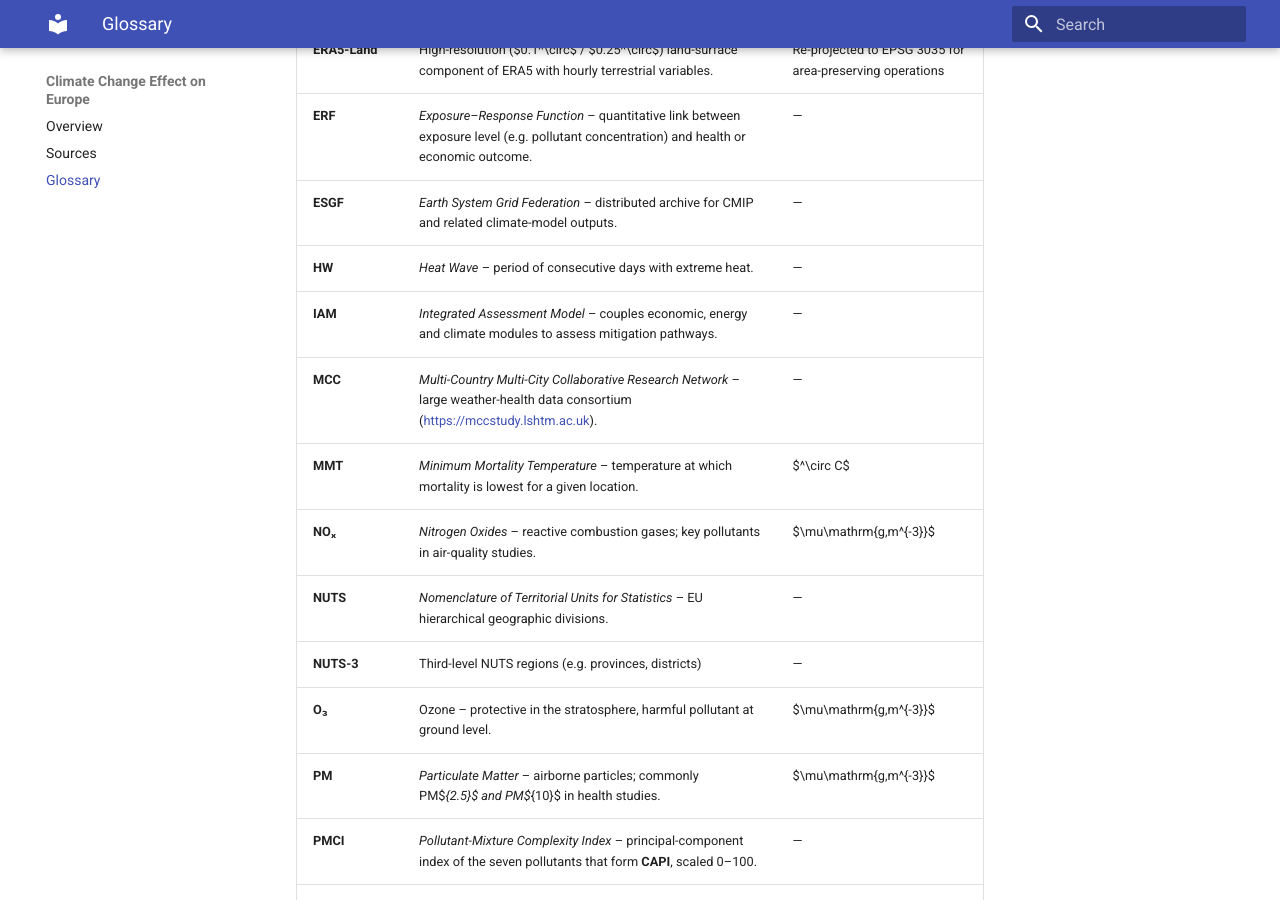
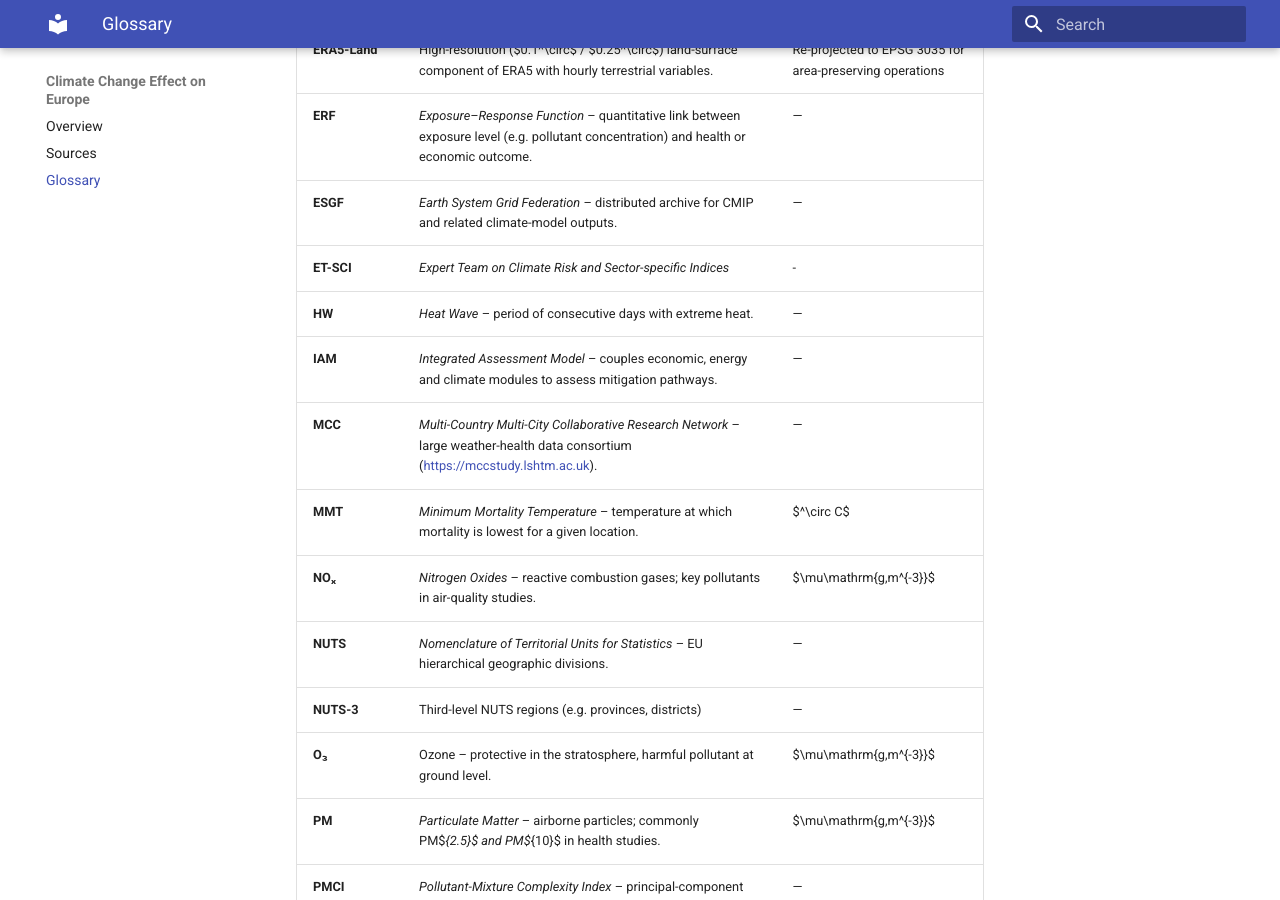
Before and after one commit to daniprec/Climate-Change-Effect-on-Europe, an MkDocs documentation site: the page built from docs/glossary.md, in a window 1280 px wide and 900 px high, scrolled down 1046 px. Built offline with MkDocs 1.6.1 and Material for MkDocs 9.7.7, drawn with Linux system fonts in a browser that asks for light colours.

Commit message:
Add new glossary term: ET-SCI (Expert Team on Climate Risk and Sector-specific Indices) with definition and relevant details

```diff
--- a/docs/glossary.md
+++ b/docs/glossary.md
@@ -16,6 +16,7 @@
 | **ERA5-Land**          | High-resolution ($0.1^\circ$ / $0.25^\circ$) land-surface component of ERA5 with hourly terrestrial variables.                                                                              | Re-projected to EPSG 3035 for area-preserving operations |
 | **ERF**                | _Exposure–Response Function_ – quantitative link between exposure level (e.g. pollutant concentration) and health or economic outcome.                                                      | —                                                        |
 | **ESGF**               | _Earth System Grid Federation_ – distributed archive for CMIP and related climate-model outputs.                                                                                            | —                                                        |
+| **ET-SCI**             | _Expert Team on Climate Risk and Sector-specific Indices_                                                                                                                                   | -                                                        |
 | **HW**                 | _Heat Wave_ – period of consecutive days with extreme heat.                                                                                                                                 | —                                                        |
 | **IAM**                | _Integrated Assessment Model_ – couples economic, energy and climate modules to assess mitigation pathways.                                                                                 | —                                                        |
 | **MCC**                | _Multi-Country Multi-City Collaborative Research Network_ – large weather-health data consortium ([https://mccstudy.lshtm.ac.uk](https://mccstudy.lshtm.ac.uk)).                            | —                                                        |
```
